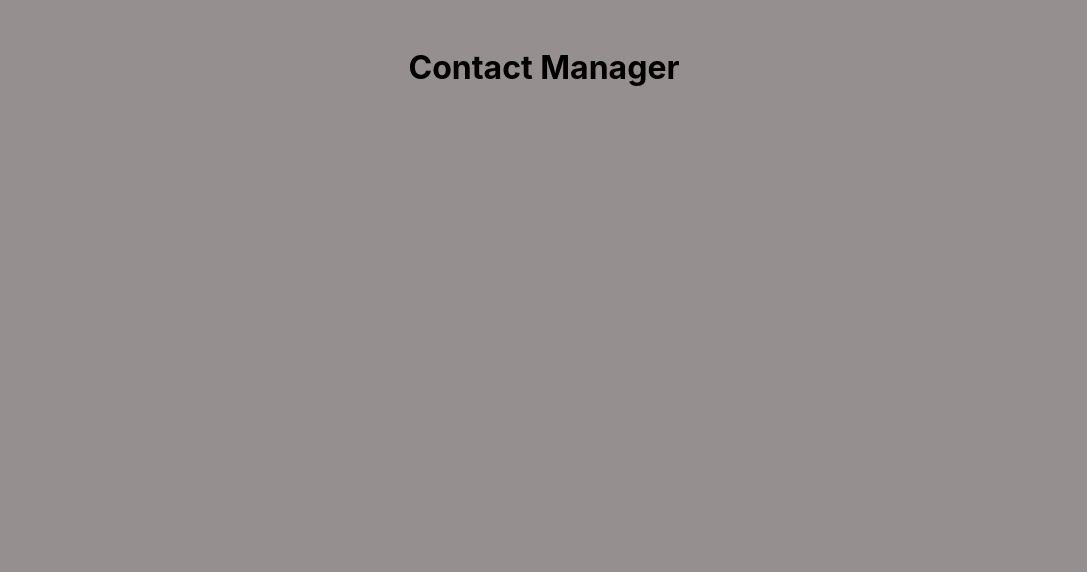
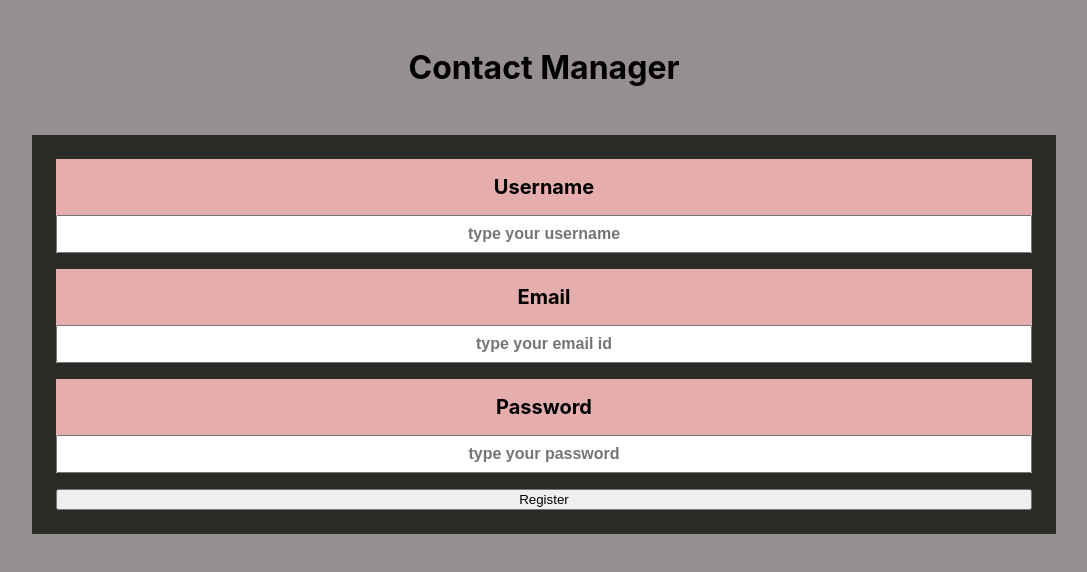
Before and after one commit to finiky/Contact-Manager, a React (Create React App) app in the folder client/: page /register in a window 1280 px wide. Shown: the top 572 px of the page, without its empty margins (96-1183 px from the left). Built offline with nearby package versions, Linux system fonts and the light colour scheme; the HTML template or start-up script is replaced by a standard one.

Commit message:
Register component and its CSS

```diff
--- a/client/src/App.js
+++ b/client/src/App.js
@@ -10,7 +10,7 @@ const App = () => {
     <div className={styles.main}>
       <h1 className={styles.heading}>Contact Manager</h1>
       <Routes>
-        <Route exact path="/register" elememt={<Register />} />
+        <Route exact path="/register" element={<Register />} />
         <Route exact path="/login" element={<Login />} />
         <Route exact path="/contacts" element={<Contacts />} />
         <Route exact path="/contacts/:contactid" element={<Contact />} />
--- a/client/src/Login.js
+++ b/client/src/Login.js
@@ -38,7 +38,7 @@ const Login = () => {
           id="email"
           className={styles.input}
           type="email"
-          placeholder="email id"
+          placeholder="type your email id"
           required
           value={email}
           onChange={(e) => {
@@ -52,7 +52,7 @@ const Login = () => {
           id="password"
           className={styles.input}
           type="password"
-          placeholder="password"
+          placeholder="type ypur password"
           required
           value={password}
           onChange={(e) => {
--- a/client/src/Register.js
+++ b/client/src/Register.js
@@ -1,5 +1,81 @@
+import { useState } from "react";
+import { Link, useNavigate } from "react-router-dom";
+import styles from "./Register.module.css";
 const Register = () => {
-
+  const [username, setUsername] = useState("");
+  const [email, setEmail] = useState("");
+  const [password, setPassword] = useState("");
+  const [error, setError] = useState(false);
+  const navigate = useNavigate();
+  const handleSubmit = async (e) => {
+    e.preventDefault();
+    const response = await fetch("http://localhost:5002/api/users/login", {
+      method: "POST",
+      headers: { "Content-Type": "application/json" },
+      body: JSON.stringify({ username, email, password }),
+    });
+    if (response.ok) {
+      setError(false);
+      navigate("/login");
+    } else {
+      setError(true);
+    }
+  };
+  if (error) {
+    return (
+      <div>
+        <p>Error Registering.</p>
+        <Link to="/register">Retry Registeration</Link>
+      </div>
+    );
+  }
+  return (
+    <form className={styles.form} onSubmit={handleSubmit}>
+      <div className={styles.inputDiv}>
+        <label className={styles.label} htmlFor="username">
+          Username
+        </label>
+        <input
+          className={styles.input}
+          id="username"
+          type="text"
+          placeholder="type your username"
+          required
+          value={username}
+          onChange={(e) => setUsername(e.target.value)}
+        />
+      </div>
+      <div className={styles.inputDiv}>
+        <label className={styles.label} htmlFor="email">
+          Email
+        </label>
+        <input
+          className={styles.input}
+          id="email"
+          type="email"
+          placeholder="type your email id"
+          required
+          value={email}
+          onChange={(e) => setEmail(e.target.value)}
+        />
+      </div>
+      <div className={styles.inputDiv}>
+        <label className={styles.label} htmlFor="password">
+          Password
+        </label>
+        <input
+          className={styles.input}
+          id="password"
+          type="password"
+          placeholder="type your password"
+          required
+          value={password}
+          onChange={(e) => setPassword(e.target.value)}
+        />
+      </div>
+      <button type="submit">Register</button>
+    </form>
+  );
 };
 
 export default Register;
--- /dev/null
+++ b/client/src/Register.module.css
@@ -0,0 +1,28 @@
+.form {
+  background-color: rgb(42, 42, 39);
+  display: grid;
+  grid-template-columns: 1fr;
+  row-gap: 1rem;
+  font-weight: 700;
+  padding: 1.5rem;
+}
+.inputDiv {
+  width: 100%;
+  background-color: #e6adad;
+  margin: 0 auto;
+  display: grid;
+  grid-template-columns: 1fr;
+  row-gap: 1rem;
+
+}
+.label {
+    font-size: 1.25rem;
+    padding-top: 1rem;
+    justify-self: center;
+}
+.input {
+    text-align: center;
+    padding: 0.5rem;
+    font-weight: 550;
+    font-size: 1rem;
+}
```
